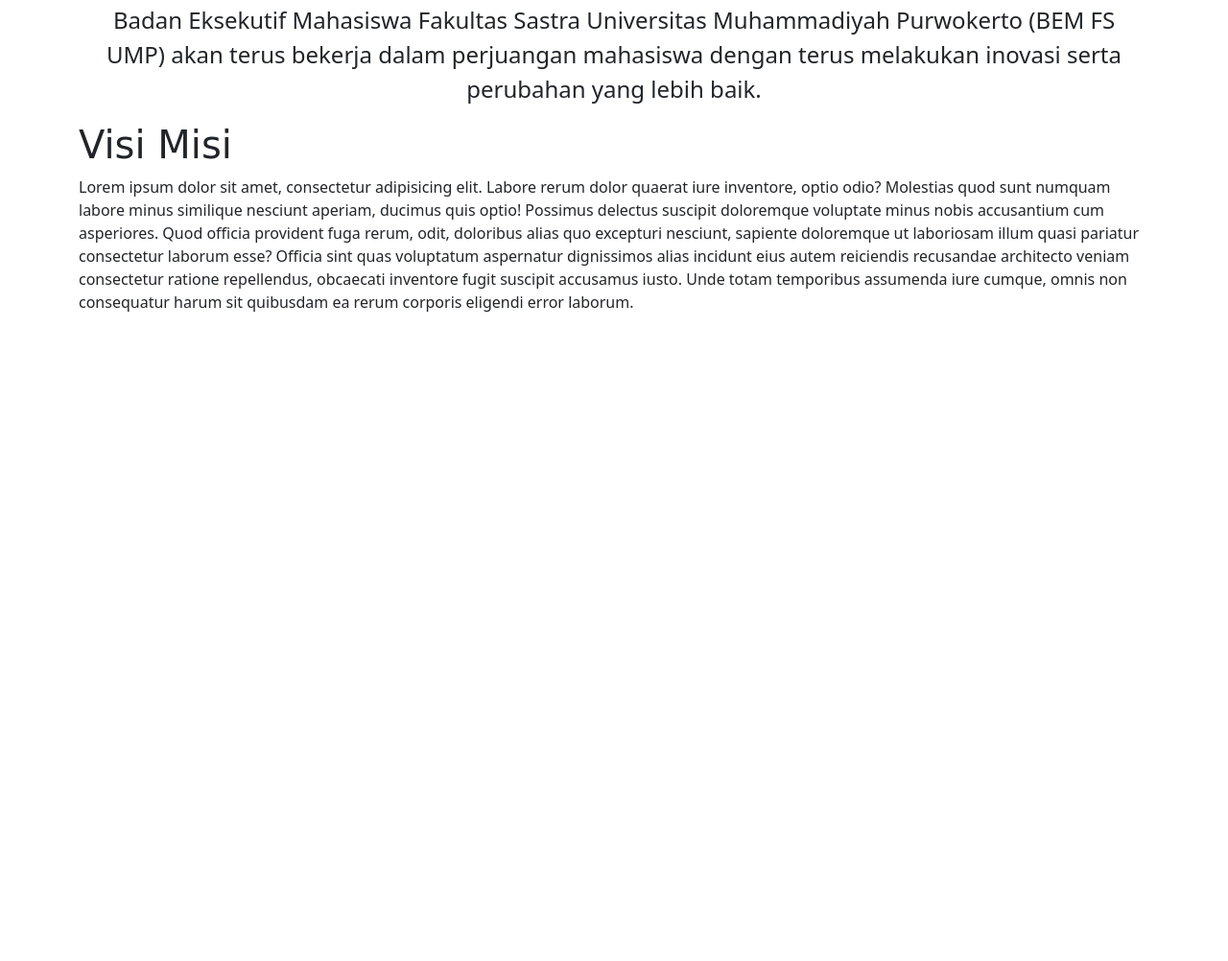
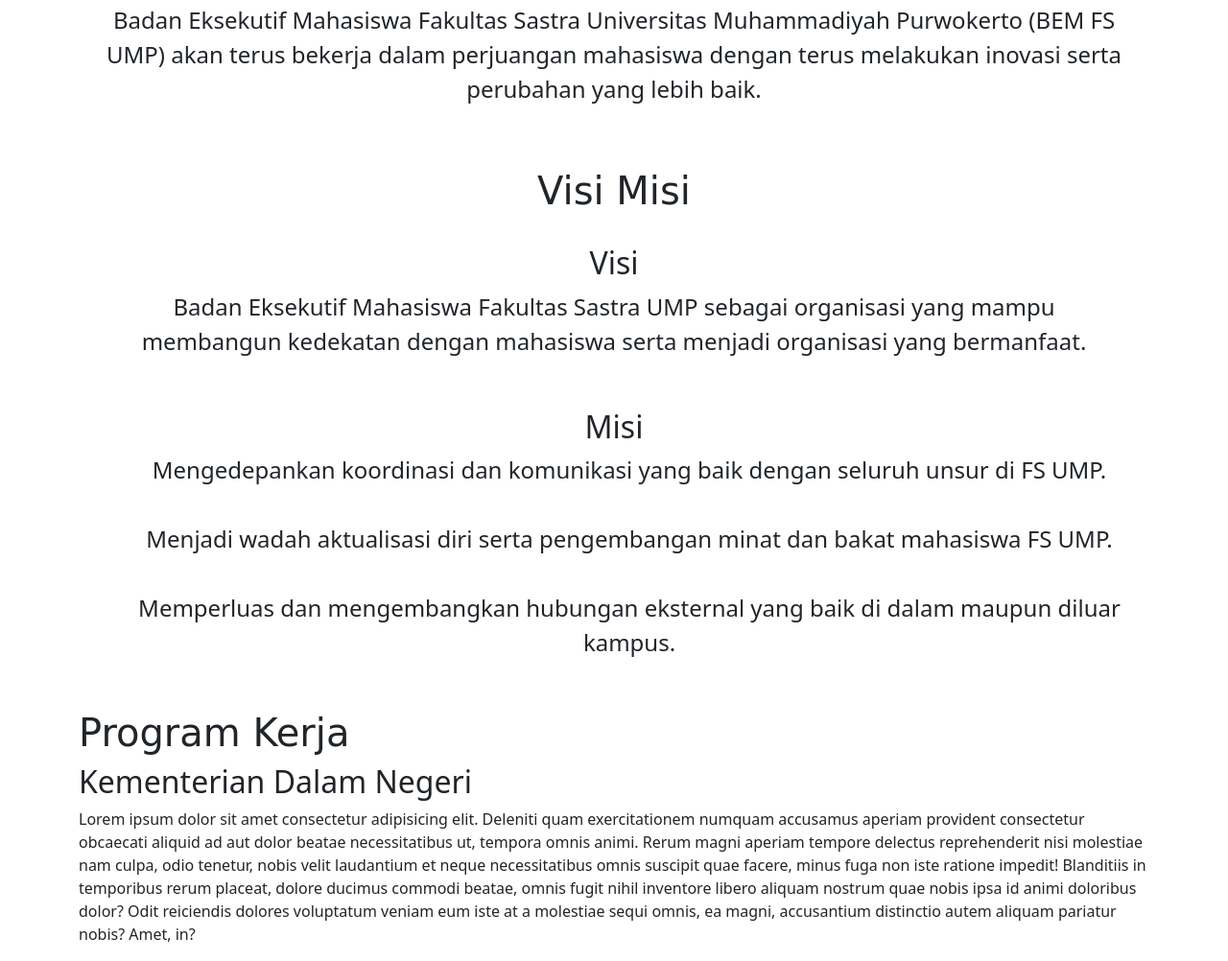
Before and after one commit to bemsastra/bemfsump.github.io, a plain HTML site: page index.html in a window 1280 px wide. Shown: the part 664-1666 px from the top of the page at 96% size. Before the commit the page ends 1007 px from the top, so only its background shows below. Drawn offline with nearby package versions, Linux system fonts and the light colour scheme; a web font is replaced by a local one.

Commit message:
update 2

```diff
--- a/index.html
+++ b/index.html
@@ -88,19 +88,63 @@
         </div>
       </div>
 
-      <div class="visiMisi" id="visiMisi">
+      <div class="visiMisi mt-5" id="visiMisi">
+        <div class="container">
+          <div class="row text-center">
+            <div class="col-sm-12">
+              <h1>Visi Misi</h1>
+              <br />
+            </div>
+          </div>
+
+          <div class="container-fluid text-center fs-4 me-5">
+            <div class="row">
+              <div class="col-sm-12">
+                <h2>Visi</h2>
+                <div class="container">
+                  <p>
+                    Badan Eksekutif Mahasiswa Fakultas Sastra UMP sebagai organisasi yang mampu <br />
+                    membangun kedekatan dengan mahasiswa serta menjadi organisasi yang bermanfaat.
+                  </p>
+                  <br />
+                </div>
+              </div>
+            </div>
+            <div class="col-sm-12">
+              <h2>Misi</h2>
+              <div class="container">
+                <ul>
+                  <li>Mengedepankan koordinasi dan komunikasi yang baik dengan seluruh unsur di FS UMP.</li>
+                  <br />
+                  <li>Menjadi wadah aktualisasi diri serta pengembangan minat dan bakat mahasiswa FS UMP.</li>
+                  <br />
+                  <li>Memperluas dan mengembangkan hubungan eksternal yang baik di dalam maupun diluar kampus.</li>
+                  <br />
+                </ul>
+              </div>
+            </div>
+          </div>
+        </div>
+      </div>
+
+      <div class="proker" id="proker">
         <div class="container">
           <div class="row">
+            <h1>Program Kerja</h1>
+          </div>
+          <div class="row">
             <div class="col-sm-12">
-              <h1>Visi Misi</h1>
+              <h2>Kementerian Dalam Negeri</h2>
             </div>
-            <p>
-              Lorem ipsum dolor sit amet, consectetur adipisicing elit. Labore rerum dolor quaerat iure inventore, optio odio? Molestias quod sunt numquam labore minus similique nesciunt aperiam,
-              ducimus quis optio! Possimus delectus suscipit doloremque voluptate minus nobis accusantium cum asperiores. Quod officia provident fuga rerum, odit, doloribus alias quo excepturi
-              nesciunt, sapiente doloremque ut laboriosam illum quasi pariatur consectetur laborum esse? Officia sint quas voluptatum aspernatur dignissimos alias incidunt eius autem reiciendis
-              recusandae architecto veniam consectetur ratione repellendus, obcaecati inventore fugit suscipit accusamus iusto. Unde totam temporibus assumenda iure cumque, omnis non consequatur harum
-              sit quibusdam ea rerum corporis eligendi error laborum.
-            </p>
+            <div class="col-sm-12">
+              <p>
+                Lorem ipsum dolor sit amet consectetur adipisicing elit. Deleniti quam exercitationem numquam accusamus aperiam provident consectetur obcaecati aliquid ad aut dolor beatae
+                necessitatibus ut, tempora omnis animi. Rerum magni aperiam tempore delectus reprehenderit nisi molestiae nam culpa, odio tenetur, nobis velit laudantium et neque necessitatibus omnis
+                suscipit quae facere, minus fuga non iste ratione impedit! Blanditiis in temporibus rerum placeat, dolore ducimus commodi beatae, omnis fugit nihil inventore libero aliquam nostrum
+                quae nobis ipsa id animi doloribus dolor? Odit reiciendis dolores voluptatum veniam eum iste at a molestiae sequi omnis, ea magni, accusantium distinctio autem aliquam pariatur nobis?
+                Amet, in?
+              </p>
+            </div>
           </div>
         </div>
       </div>
--- a/style.css
+++ b/style.css
@@ -6,6 +6,7 @@
 .tittle {
   padding-top: 80px;
   color: rgb(255, 255, 255);
+  text-shadow: 5px 5px rgb(49, 49, 49);
   background-color: rgb(58, 79, 199);
   font-family: "Miltonian Tattoo", cursive;
 }
@@ -19,3 +20,7 @@
 section h1 {
   font-family: "Langar", cursive;
 }
+
+ul {
+  list-style-type: none;
+}
```
